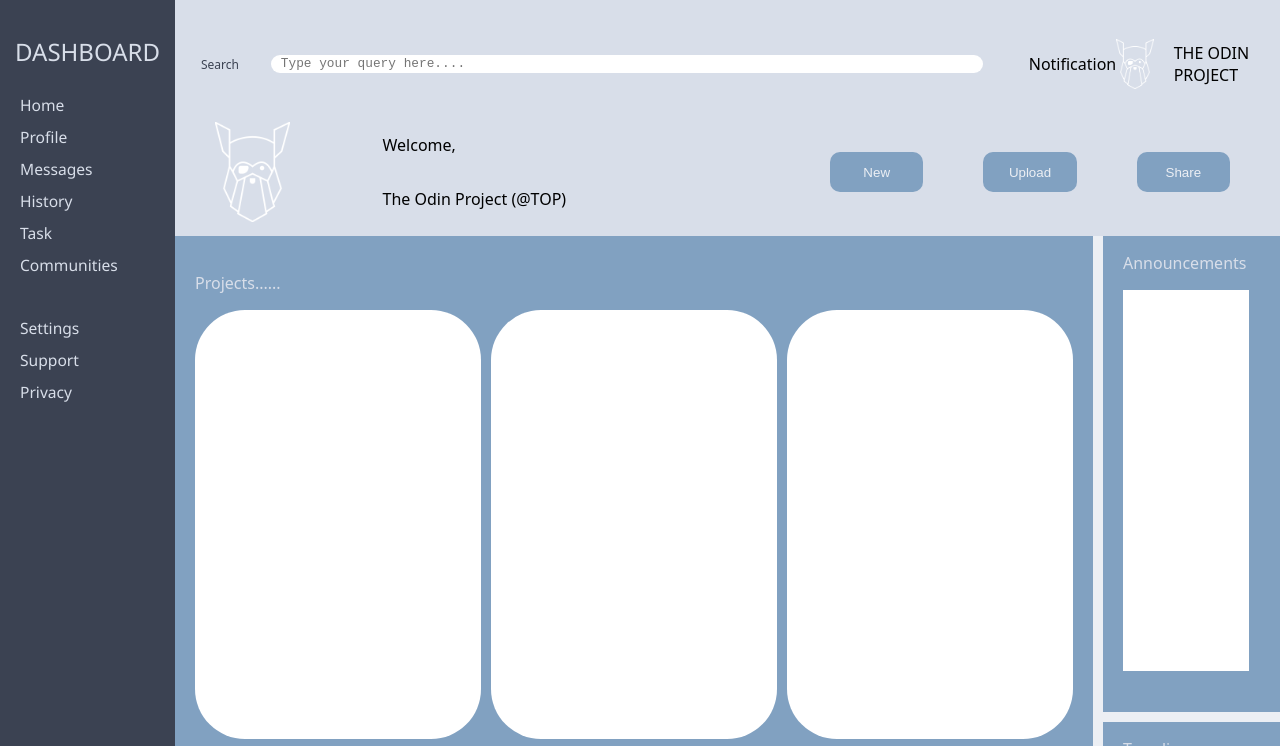
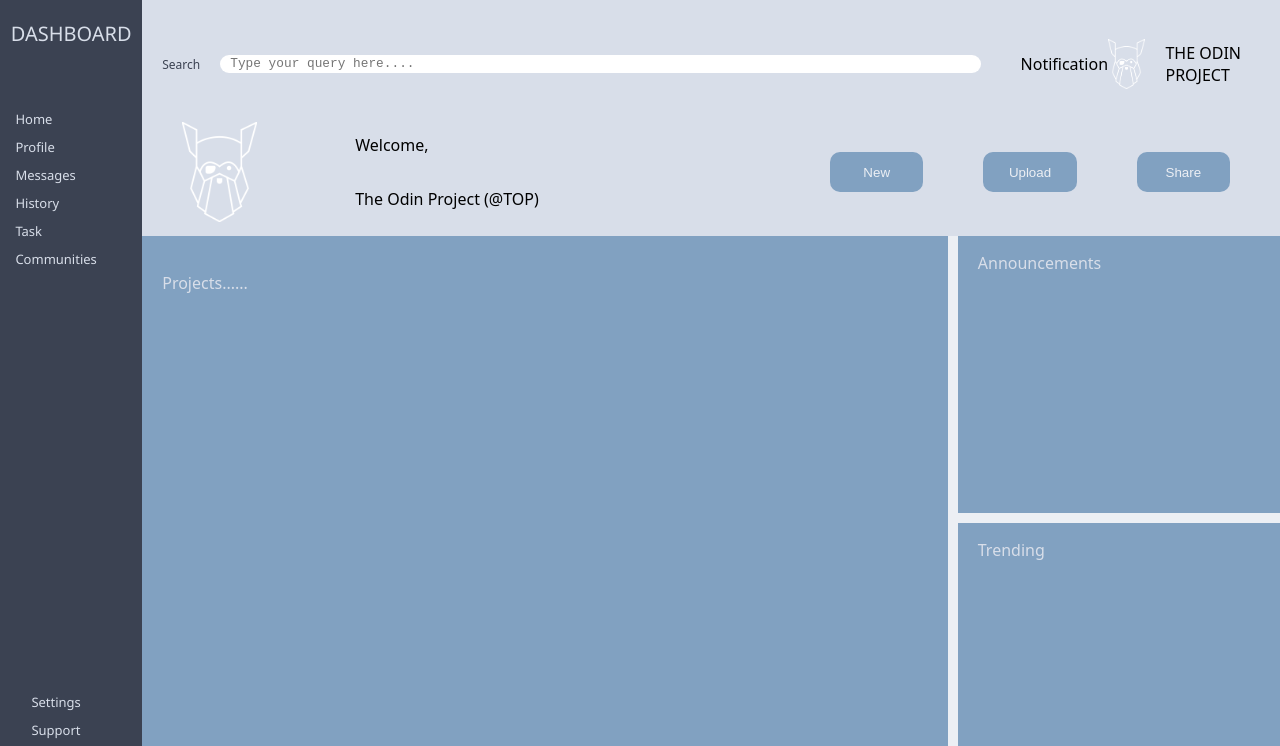
Before and after one commit to dhruvpurohit2k/dashboard, a plain HTML site: page index.html in a window 1280 px wide. Shown: the top 746 px of the page. Drawn offline with Linux system fonts and the light colour scheme.

Commit message:
Fix the broken editor settings and reset the project.

```diff
--- a/index.html
+++ b/index.html
@@ -55,24 +55,24 @@
     <section id="projects">
       <p>Projects......</p>
       <section id="project-display">
+        <!-- <div class="project-card"></div>
         <div class="project-card"></div>
         <div class="project-card"></div>
         <div class="project-card"></div>
-        <div class="project-card"></div>
-        <div class="project-card"></div>
+        <div class="project-card"></div> -->
       </section>
     </section>
     <section id="announcements">
       <p>Announcements</p>
-      <div>
+      <!-- <div>
 
-      </div>
+      </div> -->
     </section>
     <section id="trending">
       <p>Trending</p>
-      <div>
+      <!-- <div>
 
-      </div>
+      </div> -->
     </section>
   </main>
 </body>
--- a/styles.css
+++ b/styles.css
@@ -2,7 +2,6 @@
   font-family: Noto-regular;
   src: url(/assets/fonts/NotoSans-Regular.ttf);
 }
-
 
 html {
   height: 100%;
@@ -10,7 +9,8 @@ html {
 
 body {
   margin: 0;
-  font-family: system-ui, -apple-system, BlinkMacSystemFont, 'Segoe UI', Roboto, Oxygen, Ubuntu, Cantarell, 'Open Sans', 'Helvetica Neue', sans-serif;
+  font-family: system-ui, -apple-system, BlinkMacSystemFont, "Segoe UI", Roboto,
+    Oxygen, Ubuntu, Cantarell, "Open Sans", "Helvetica Neue", sans-serif;
   height: 100%;
   display: grid;
   grid-template-columns: 1fr 8fr;
@@ -20,13 +20,14 @@ body {
 
 #sidebar {
   z-index: 2;
-  padding: 15px;
+  font-weight: 700px;
   text-align: center;
-  font-family: Noto-regular;
-  font-size: 1.5em;
+  font-family: 'Segoe UI', Tahoma, Geneva, Verdana, sans-serif;
+  /* font-family: Noto-regular; */
+  font-size: calc(1em + 25%);
   grid-area: 1/1/3/2;
-  background-color: #3B4252;
-  color: #D8DEE9;
+  background-color: #3b4252;
+  color: #d8dee9;
   /* box-shadow: 0px 0px 15px 5px rgba(0, 0, 0, 0.35); */
   display: flex;
   flex-direction: column;
@@ -37,7 +38,7 @@ body {
   z-index: 2;
   padding: 10px 20px;
   grid-area: 1/2/2/3;
-  background-color: #D8DEE9;
+  background-color: #d8dee9;
   color: black;
   display: grid;
   grid-template-columns: repeat(4, 1fr);
@@ -47,30 +48,30 @@ body {
   #search {
     display: flex;
     width: 100%;
-    color: #3B4252;
+    color: #3b4252;
     grid-area: 1/1/2/4;
     align-items: center;
-    justify-content: space-around;
-
     span {
+      margin-right:20px;
+      margin-left: auto;
       font-size: 0.75em;
-      padding-right: 20px;
     }
 
     input {
+      padding-right: max(20px,40%);
       outline: none;
       border-radius: 15px;
-      font-family: 'Courier New', Courier, monospace;
+      font-family: "Courier New", Courier, monospace;
       font-size: 0.8em;
       height: 1.2em;
       border: 0;
-      color: #3B4252;
+      color: #3b4252;
       padding-left: 10px;
-      width: clamp(30ch, 100%, 700px);
+      width: clamp(30ch, 100%, 500px);
     }
 
     input:focus {
-      border: 0.75px solid #3B4252;
+      border: 0.75px solid #3b4252;
     }
   }
 
@@ -80,7 +81,8 @@ body {
     align-items: center;
     justify-content: space-around;
 
-    span:nth-child(1) {}
+    span:nth-child(1) {
+    }
 
     img {
       height: 50px;
@@ -104,7 +106,6 @@ body {
       height: 100px;
       grid-area: 1/1/3/2;
     }
-
   }
 
   #actions {
@@ -115,20 +116,20 @@ body {
     margin-left: auto;
 
     .action-button {
-      background-color: #81A1C1;
+      background-color: #81a1c1;
       border: 0px;
       border-radius: 10px;
       padding: 10px;
       margin: 0px 30px;
-      color: #ECEFF4;
+      color: #eceff4;
       height: 3em;
       width: 7em;
     }
   }
 }
 
-#about+p {
-  color: #3B4252;
+#about + p {
+  color: #3b4252;
   background-color: red;
 }
 
@@ -137,11 +138,10 @@ body {
   margin-top: 20px;
 }
 
-
 main {
   grid-area: 2/2/3/3;
-  background-color: #ECEFF4;
-  color: #D8DEE9;
+  background-color: #eceff4;
+  color: #d8dee9;
   display: grid;
   grid-template-columns: 2.5fr 1fr;
   grid-template-rows: 1fr 1fr;
@@ -149,7 +149,7 @@ main {
 
   #projects {
     grid-area: 1/1/3/2;
-    background-color: #81A1C1;
+    background-color: #81a1c1;
     padding: 20px;
 
     #project-display {
@@ -169,7 +169,7 @@ main {
 
   #announcements {
     grid-area: 1/2/2/3;
-    background-color: #81A1C1;
+    background-color: #81a1c1;
     padding-left: 20px;
 
     div {
@@ -182,7 +182,7 @@ main {
 
   #trending {
     grid-area: 2/2/3/3;
-    background-color: #81A1C1;
+    background-color: #81a1c1;
     padding-left: 20px;
 
     div {
@@ -202,12 +202,14 @@ main {
 } */
 
 .sidebar-links {
-  margin-top: 10px;
-
+  margin-top: 50px;
+  align-self: center;
   ul {
     display: grid;
-    padding-left: 5px;
+    padding-right:30px;
     gap: 10px;
+    padding-left:0px;
+    /* padding-left: calc(10px + 10%); */
     font-size: 0.65em;
     list-style-type: none;
     justify-content: start;
@@ -216,5 +218,6 @@ main {
 }
 
 .support {
+  margin-top:auto;
   margin-bottom: 20px;
 }
```
Also changed, not shown: assets/svgs/bell-alert-outline.svg (added), assets/svgs/magnify.svg (added). Lines whose indentation alone changed are shown as unchanged.
